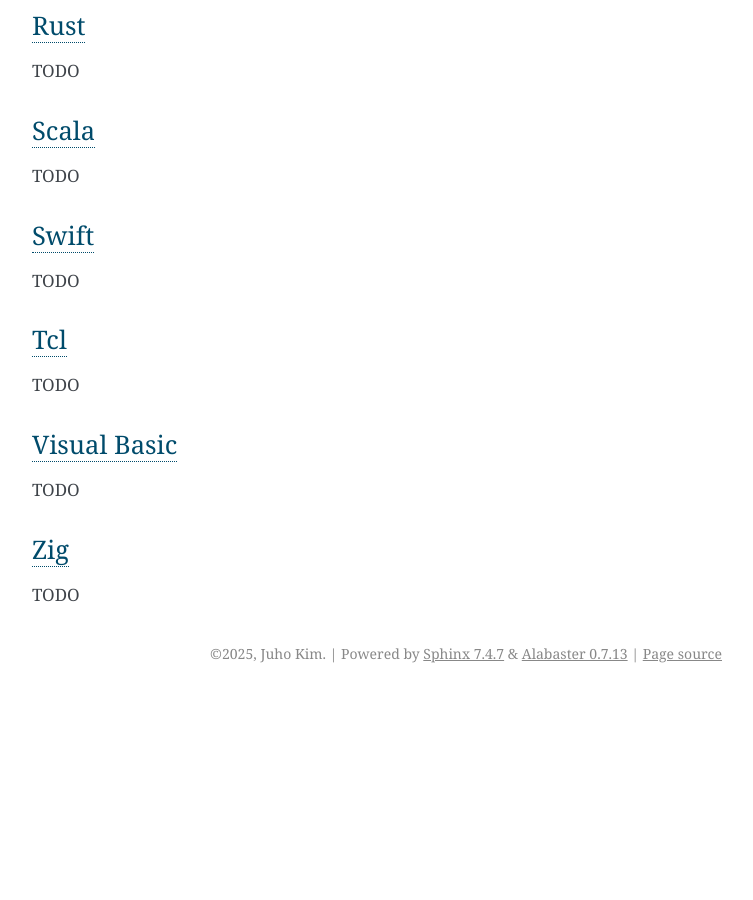
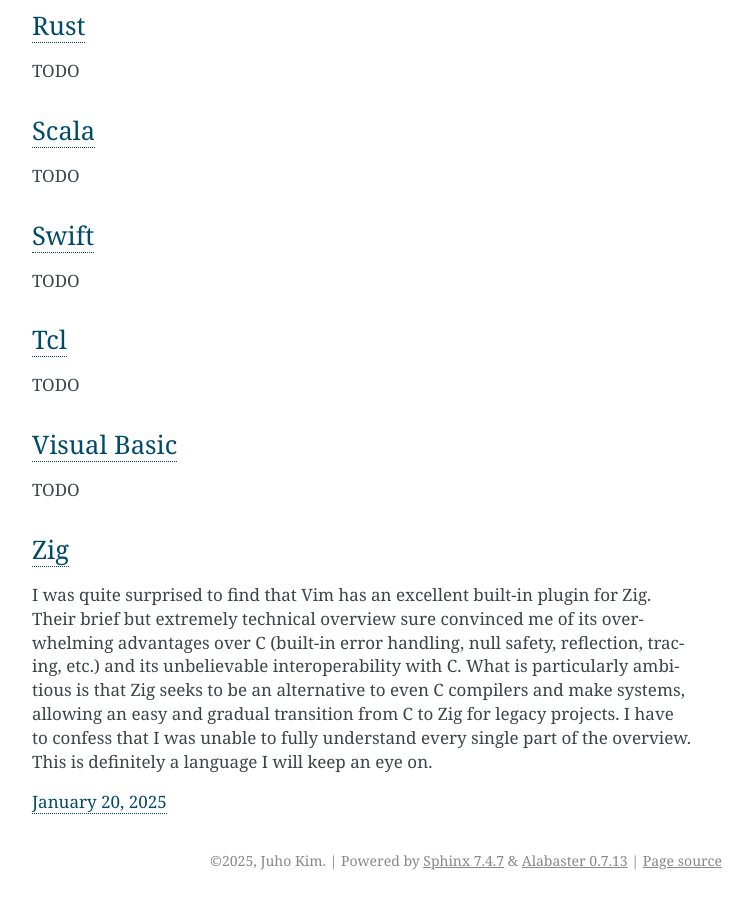
Before and after one commit to AussieSeaweed/personal-website, a Sphinx documentation site: the page built from source/random/pl-tour.rst, in a window 1280 px wide and 900 px high, scrolled down 6054 px. Shown: the whole window, without its empty margins (388-1141 px from the left). Built offline with Sphinx 7.4.7, drawn with Linux system fonts in a browser that asks for light colours; before the commit the page ends 6747 px from its top, so only the background shows below that.

Commit message:
Add Zig overview

```diff
--- a/source/random/pl-tour.rst
+++ b/source/random/pl-tour.rst
@@ -263,4 +263,6 @@ TODO
 `Zig <https://ziglang.org/>`_
 ^^^^^^^^^^^^^^^^^^^^^^^^^^^^^
 
-TODO
+I was quite surprised to find that Vim has an excellent built-in plugin for Zig. Their brief but extremely technical overview sure convinced me of its overwhelming advantages over C (built-in error handling, null safety, reflection, tracing, etc.) and its unbelievable interoperability with C. What is particularly ambitious is that Zig seeks to be an alternative to even C compilers and make systems, allowing an easy and gradual transition from C to Zig for legacy projects. I have to confess that I was unable to fully understand every single part of the overview. This is definitely a language I will keep an eye on.
+
+`January 20, 2025 <https://ziglang.org/learn/overview/>`_
```
